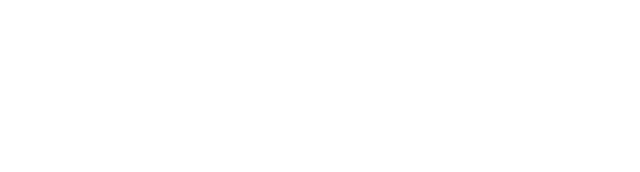
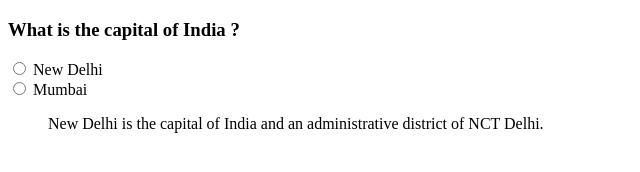
Before and after one commit to acciojob/trivia-kiranshinde355, a website: page main.html in a window 1280 px wide. Shown: the whole page, without its empty margins (0-640 px from the left). Drawn offline with Linux system fonts and the light colour scheme.

Commit message:
anything

```diff
--- a/main.html
+++ b/main.html
@@ -8,6 +8,15 @@
 
 <body>
 	<!-- the entire body must be written by student -->
+	<h3>What is the capital of India ?</h3>
+	<form>
+	<input type="radio" > <lable>New Delhi</lable> </br>
+	<input type="radio" > <lable>Mumbai</lable>
+</form>
+	<blockquote cite ="https://en.wikipedia.org/wiki/New_Delhi">
+	New Delhi is the capital of India and an administrative district of NCT Delhi.
+	</blockquote>
+
     <script type="text/javascript" src="./script.js">
 </script>
 
```
